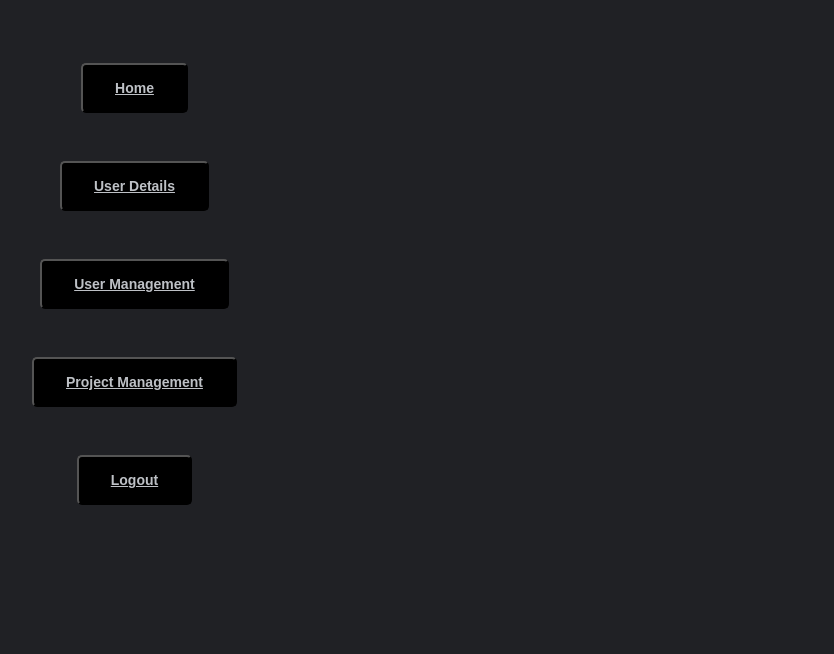
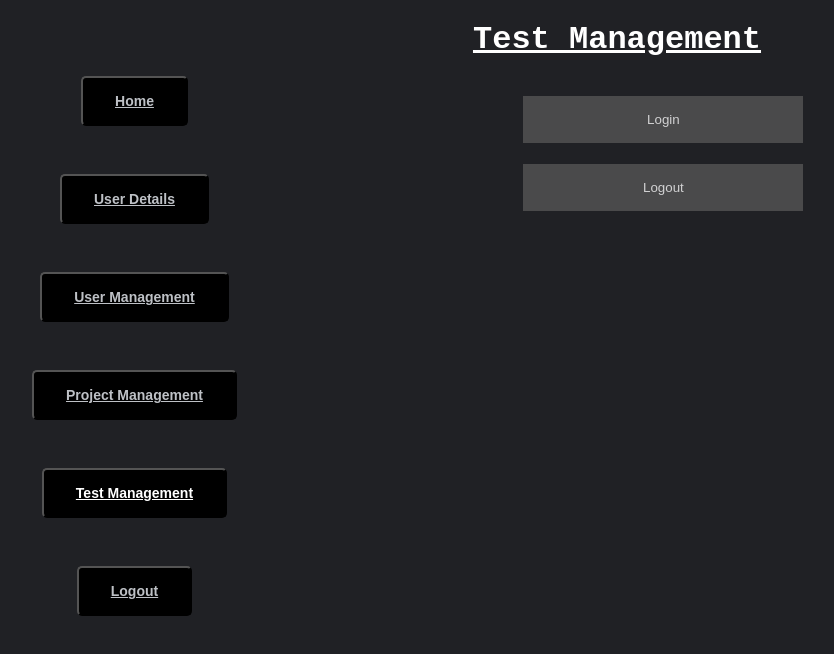
Before and after one commit to rkenney4/seniorproj, a Vue app: page /test-management in a window 1280 px wide. Shown: the top 654 px of the page, without its empty margins (23-857 px from the left). Built offline with nearby package versions, Linux system fonts and the light colour scheme; no server answers.

Commit message:
Add 'Test Management' page button

```diff
--- a/src/App.vue
+++ b/src/App.vue
@@ -14,6 +14,9 @@
         <br>
         <br>
         <button class="button line" type="submit" style="margin:15px"><router-link to="/project-management">Project Management</router-link></button>
+        <br>
+        <br>
+        <button class="button line" type="submit" style="margin:15px"><router-link to="/test-management">Test Management</router-link></button>
         <br>
         <br>
         <button class="button line" type="submit" style="margin:15px"><router-link to="/">Logout</router-link> </button>
--- a/src/router/index.js
+++ b/src/router/index.js
@@ -39,7 +39,12 @@ const routes = [
     path: "/project-management",
     name: "Project Management",
     component: () => import("../views/ProjectManagement.vue")
-    }
+  },
+  {
+    path: "/test-management",
+    name: "Test Management",
+    component: () => import("../views/TestManagement.vue")
+  }
 ];
 
 const router = createRouter({
--- /dev/null
+++ b/src/views/TestManagement.vue
@@ -0,0 +1,169 @@
+<template>
+    <h1><u>Test Management</u></h1>
+
+    <body>
+        <div>
+            <div class="container" style="width: 85%">
+                <button class="open-button" onclick="user('login') openForm() ">Login</button>
+                <div class="form-popup" id="login">
+                <form action="/action_page.php" class="form-container">
+                    <h1>Login</h1>
+
+                    <label for="email"><b>Email</b></label>
+                    <input type="text" placeholder="Enter Email" name="email" required>
+
+                    <label for="psw"><b>Password</b></label>
+                    <input type="password" placeholder="Enter Password" name="psw" required>
+
+                    <button type="submit" class="btn">Login</button>
+                    <button type="button" class="btn cancel" onclick="closeForm()">Close</button>
+                </form>
+                </div>
+            </div>
+            <br><br>
+            <div>
+                <div class="container" style="width: 85%">
+                <button class="open-button" onclick="openForm()">Logout</button>
+                <div class="form-popup" id="logout">
+                <form action="/action_page.php" class="form-container">
+                    <h1>Logout</h1>
+
+                    <label for="email"><b>Joey</b></label>
+                    <input type="text" placeholder="Enter Email" name="email" required>
+
+                    <label for="psw"><b>Pio</b></label>
+                    <input type="password" placeholder="Enter Password" name="psw" required>
+
+                    <button type="submit" class="btn">Login</button>
+                    <button type="button" class="btn cancel" onclick="closeForm()">Close</button>
+                </form>
+                </div>
+                </div>
+            </div>
+        </div>
+        <component :is="'script'">
+            var id;
+            function user(choice){
+                id = choice;
+            }
+            function openForm() {
+            document.getElementById(id).style.display = "block";
+            }
+
+            function closeForm() {
+            document.getElementById(id).style.display = "none";
+            }
+        </component>
+    </body>
+ </template>
+
+ <style scoped>
+    th
+    {
+        font-family: 'Times New Roman', Times, serif;
+        font-size: 10vh;
+    }
+  div {
+      position: relative;
+      color: #202125;
+      font-family: 'Courier New', Courier, monospace;
+  }
+
+.active {
+    background-color: green;
+}
+.inactive {
+    background-color: red;
+}
+
+.card:hover {
+  box-shadow: 0 8px 16px 0 white;
+}
+
+.container {
+  padding: 2vh 2vh;
+}
+.shift {
+    left: 50vh;
+    right: 40vh;
+}
+.row:after {
+  content: "";
+  display: table;
+  clear: both;
+}
+.column {
+  float: left;
+  width: 25%;
+  padding: 1vh 1vh;
+}
+
+body {font-family: Arial, Helvetica, sans-serif;}
+* {box-sizing: border-box;}
+
+/* Button used to open the contact form - fixed at the bottom of the page */
+.open-button {
+  background-color: #555;
+  color: white;
+  padding: 16px 20px;
+  border: none;
+  cursor: pointer;
+  opacity: 0.8;
+  position: fixed;
+  width: 280px;
+}
+
+/* The popup form - hidden by default */
+.form-popup {
+  display: none;
+  position: fixed;
+  bottom: 0;
+  right: 15px;
+  border: 3px solid #f1f1f1;
+  z-index: 9;
+}
+
+/* Add styles to the form container */
+.form-container {
+  max-width: 300px;
+  padding: 10px;
+  background-color: white;
+}
+
+/* Full-width input fields */
+.form-container input[type=text], .form-container input[type=password] {
+  width: 100%;
+  padding: 15px;
+  margin: 5px 0 22px 0;
+  border: none;
+  background: #f1f1f1;
+}
+
+/* When the inputs get focus, do something */
+.form-container input[type=text]:focus, .form-container input[type=password]:focus {
+  background-color: #ddd;
+  outline: none;
+}
+
+/* Set a style for the submit/login button */
+.form-container .btn {
+  background-color: #04AA6D;
+  color: white;
+  padding: 16px 20px;
+  border: none;
+  cursor: pointer;
+  width: 100%;
+  margin-bottom:10px;
+  opacity: 0.8;
+}
+
+/* Add a red background color to the cancel button */
+.form-container .cancel {
+  background-color: red;
+}
+
+/* Add some hover effects to buttons */
+.form-container .btn:hover, .open-button:hover {
+  opacity: 1;
+}
+</style>
```
